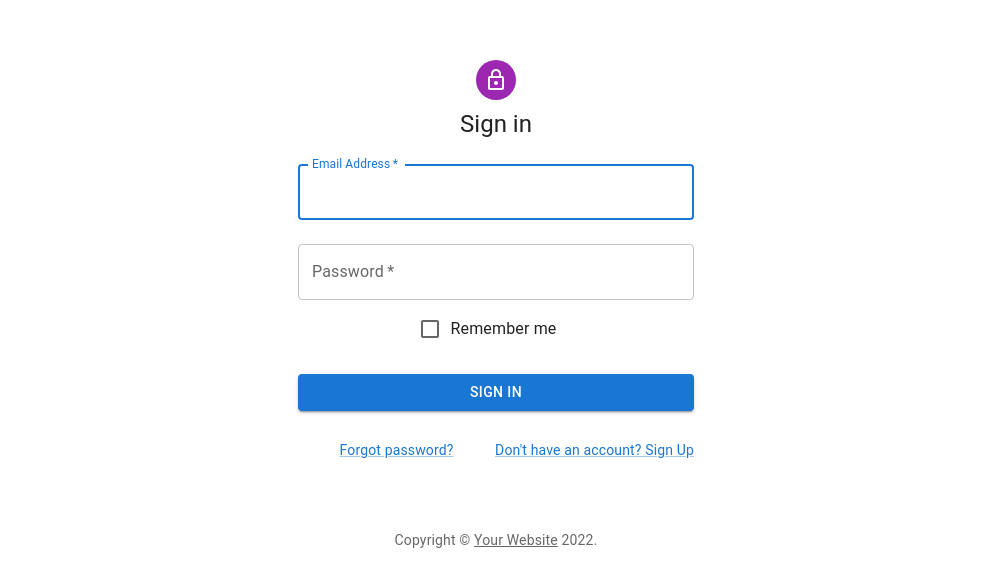
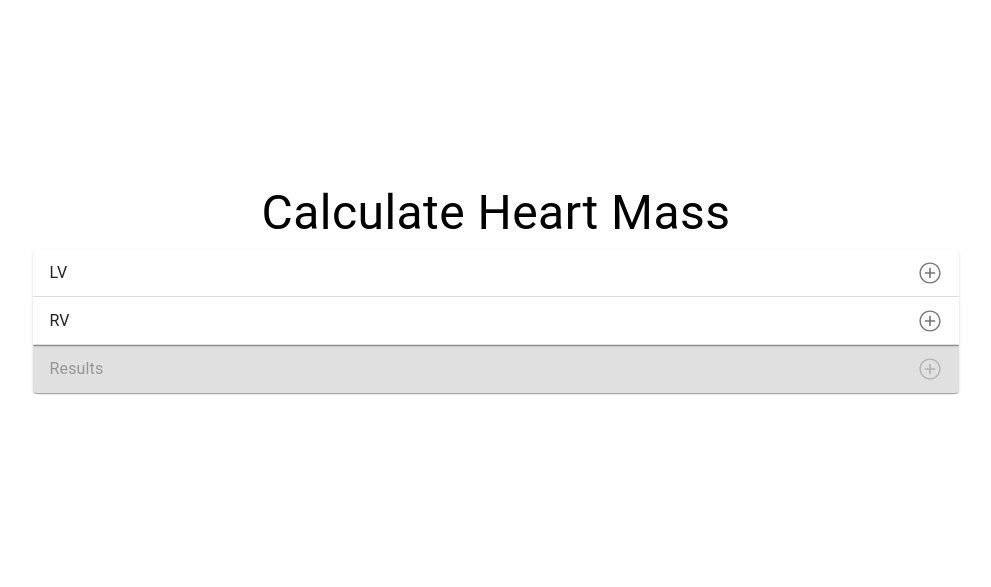
Before and after one commit to akshat2048/hackmit-app, a React (Create React App) app: page / in a window 1280 px wide. Shown: the part 115-702 px from the top of the page, without its empty margins (144-1135 px from the left). Built offline with nearby package versions, Linux system fonts and the light colour scheme.

Commit message:
set up pages

```diff
--- a/package.json
+++ b/package.json
@@ -15,6 +15,7 @@
     "react-dom": "^17.0.2",
     "react-icons": "^4.3.1",
     "react-redux": "^7.2.6",
+    "react-router-dom": "^5.3.0",
     "react-scripts": "5.0.0"
   },
   "scripts": {
--- a/src/App.js
+++ b/src/App.js
@@ -3,14 +3,26 @@ import './App.css';
 import Calculator from './Calculator';
 import Checklist from './Checklist';
 import SignIn from './SignIn'
+import { Route, Switch, BrowserRouter as Router } from 'react-router-dom';
 
 function App() {
   return (
     <div className="App">
       <header className="App-header">
-        <SignIn>
+        <Router>
+          <Switch>
+            <Route path='/checklist'>
+              <Checklist />
+            </Route>
+            <Route path='/signin'>
+              <SignIn />
+            </Route>
+            <Route path='/'>
+              <Calculator />
+            </Route>
+          </Switch>
+        </Router>
 
-        </SignIn>
       </header>
     </div>
   );
--- a/src/index.js
+++ b/src/index.js
@@ -5,12 +5,15 @@ import App from './App';
 import { store } from './app/store';
 import { Provider } from 'react-redux';
 import * as serviceWorker from './serviceWorker';
+import { BrowserRouter } from 'react-router-dom';
 
 ReactDOM.render(
   <React.StrictMode>
+
     <Provider store={store}>
-      <App />
+        <App />
     </Provider>
+
   </React.StrictMode>,
   document.getElementById('root')
 );
```
Also changed, not shown: 1 other file (tests, documents, lock files or other folders).
